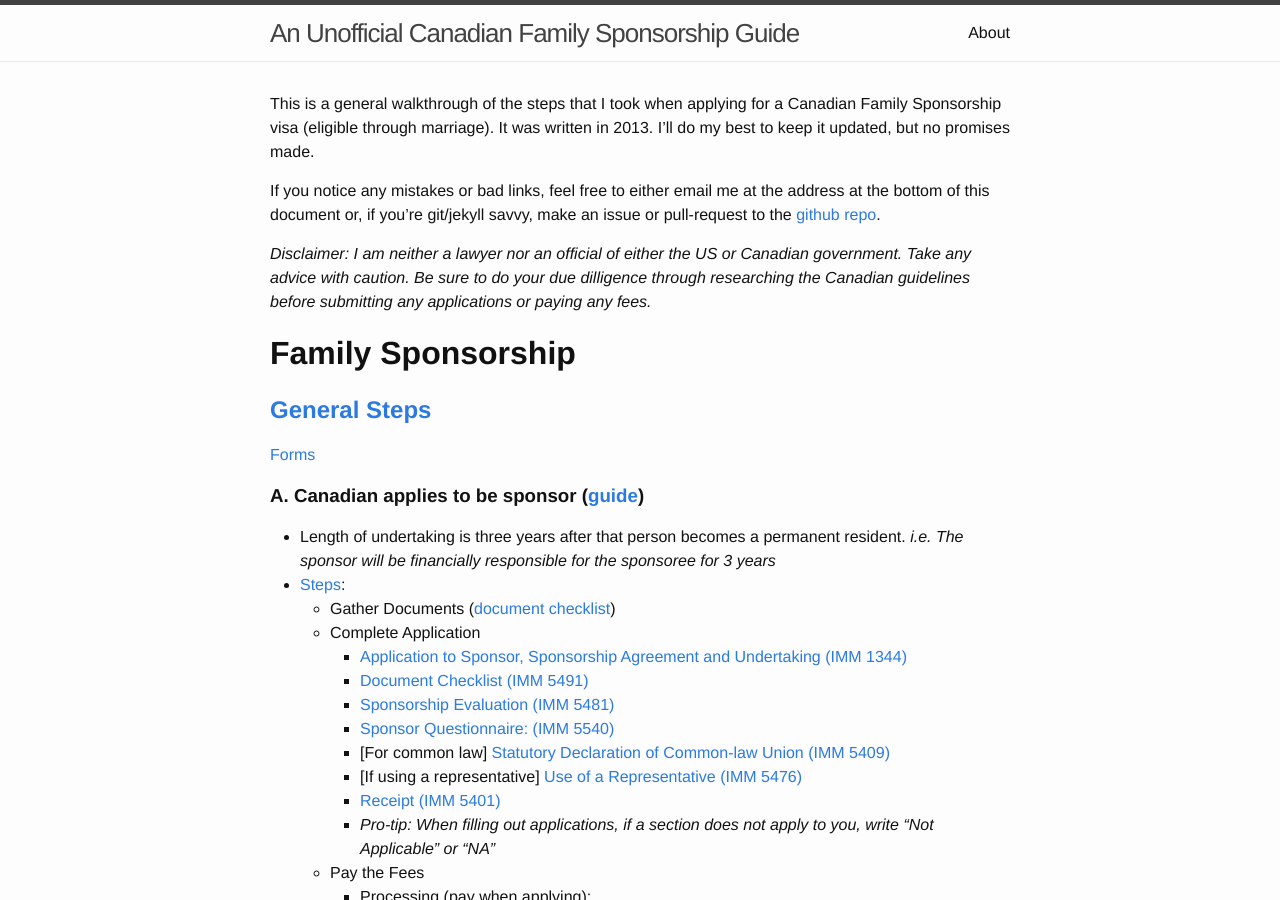
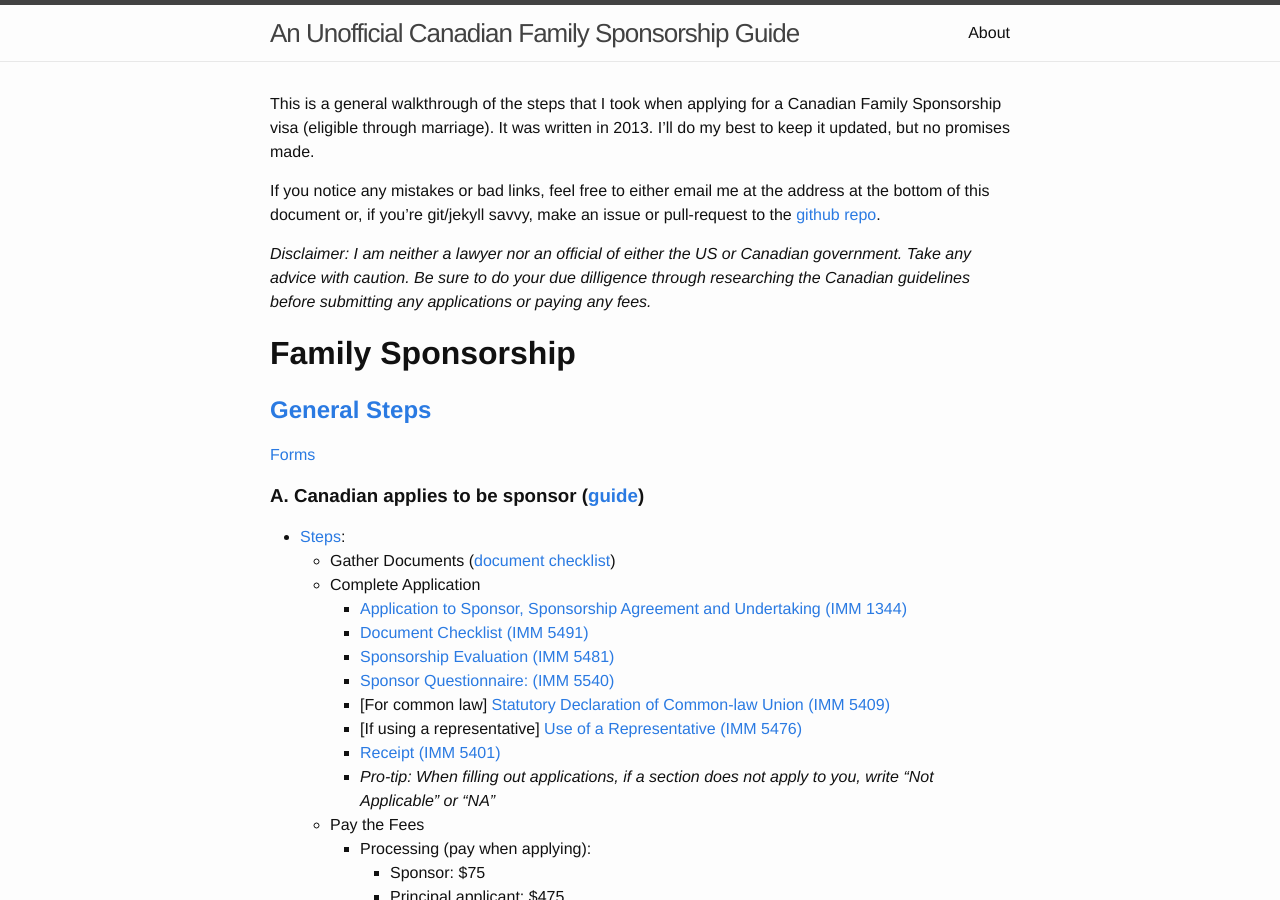
Before and after one commit to alukach/unofficial-guide-to-canadian-immigration, a Jekyll site: the page built from index.md, in a window 1280 px wide and 900 px high. Built offline with Jekyll 4.4.1, drawn with Linux system fonts in a browser that asks for light colours; some of the changed text lies outside the part shown.

Commit message:
Update index.md

```diff
--- a/index.md
+++ b/index.md
@@ -15,7 +15,6 @@ _Disclaimer: I am neither a lawyer nor an official of either the US or Canadian
 [Forms](http://www.cic.gc.ca/english/information/applications/fc.asp)
 
 ### A. Canadian applies to be sponsor ([guide](http://www.cic.gc.ca/english/information/applications/guides/3900ETOC.asp))
-   * Length of undertaking is three years after that person becomes a permanent resident. _i.e. The sponsor will be financially responsible for the sponsoree for 3 years_
    * [Steps](http://www.cic.gc.ca/english/information/applications/guides/3900ETOC.asp):
       * Gather Documents ([document checklist](http://www.cic.gc.ca/english/pdf/kits/forms/IMM5491E.PDF))
       * Complete Application
```
Also changed, not shown: other parts of index.md (+1 -0 lines).
